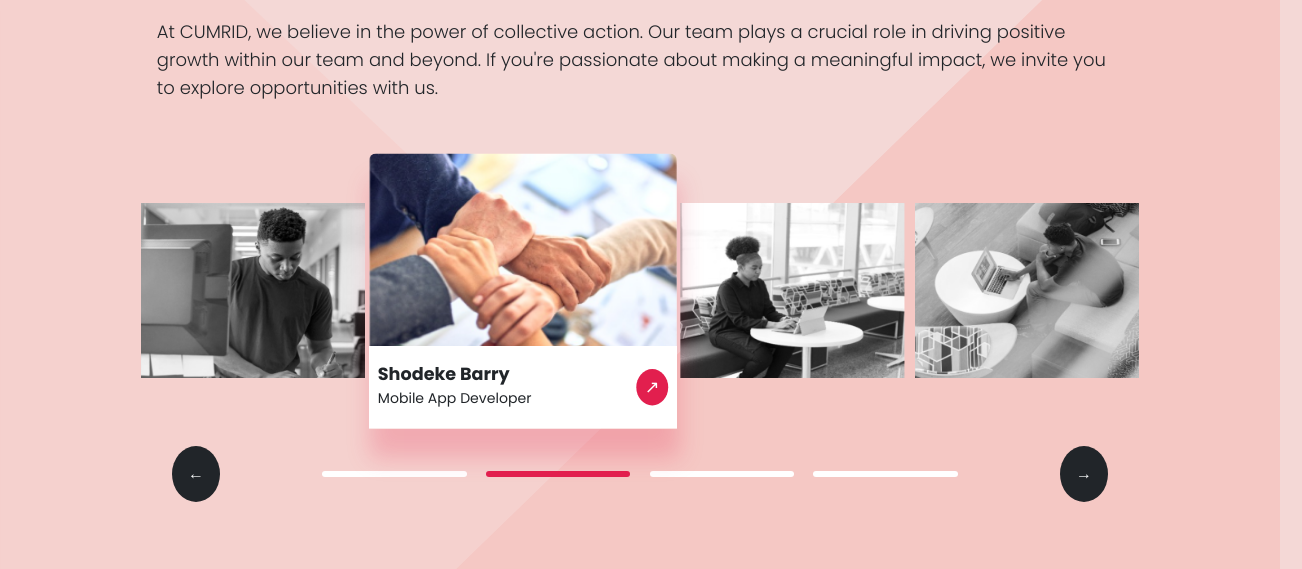
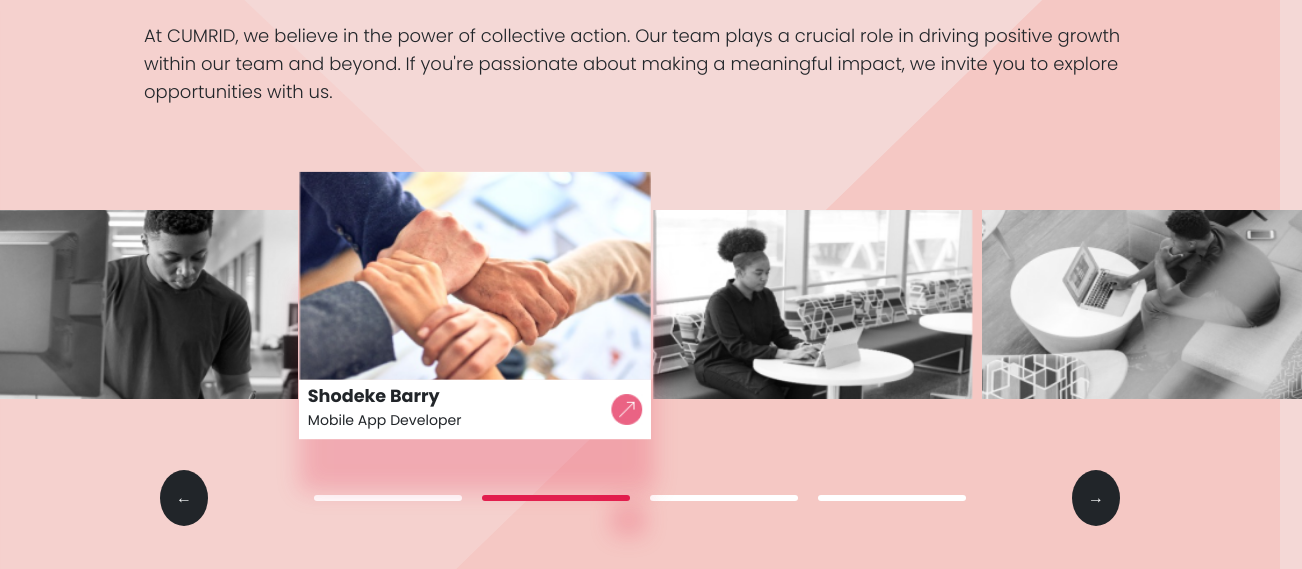
Before and after one commit to Bedmate/web-page, a website: page career-page.html in a window 1280 px wide. Shown: the part 231-800 px from the top of the page, 1302 px wide, since content can reach past the window. Drawn offline with nearby package versions, Linux system fonts and the light colour scheme.

Commit message:
career_image_edited

```diff
--- a/career-page.html
+++ b/career-page.html
@@ -34,11 +34,11 @@
           width: 80%;
       }
       .imageContainer{
-        width: 20%;
-        max-width: 280px;
+        width: 30%;
+        max-width: 320px;
         min-width: 220px;
         flex-shrink: 0;
-        height:250px;
+        height:270px;
         margin: 0 .3rem;
 
 
@@ -60,20 +60,21 @@
 
        .name_role{
       display: none;
+      height: 20%;
 
       }
       .name_role > a{
-        background-color: #e21f4e;
-        color: white;
         border-radius: 50%;
-        padding: .3rem .5rem;
 
+      }
+      .name_role a img{
+      object-fit: scale-down;
+      filter: contrast(100px);
       }
 
       .currentSelectedTeam{
         transform: scale(1.1);
         filter: grayscale(0);
-        box-shadow: 2px 26px 20px 1px #e21f4c37;
         z-index: 50;
 
         margin: 0 .8rem;
@@ -89,8 +90,9 @@
 
       }
       .currentSelectedTeam img{
-        border-top-left-radius: .4rem;
-        border-top-right-radius: .4rem;
+
+        box-shadow: 2px 100px 20px 1px #e21f4c37;
+
       }
 
       .currentTeamPosition{
@@ -204,6 +206,7 @@
         }
 
       @media (max-width: 650px){
+
             .Join_our_Team{
           width: 100%;
              }
@@ -244,6 +247,8 @@
             overflow: hidden;
             min-height: 280px;
             position: relative;
+            width: 95%;
+            margin: auto;
           }
           .team_mobile > div{
             width: 100%;
@@ -252,6 +257,8 @@
             left: 0;
             display: flex;
             transition: all 1s;
+            margin: auto;
+
 
           }
 
@@ -270,9 +277,37 @@
 
       }
 
+      .name_role > a img{
+        object-fit: contain;
+
+        width: 30px;
+        height: 30px;
+      }
+
       }
 
       @media (max-width: 992px) {
+        .imageContainer{
+        width: 20%;
+        max-width: 320px;
+        min-width: 150px;
+        flex-shrink: 0;
+        height:270px;
+        margin: 0 .7rem;
+
+
+        /* filter: grayscale(100%); */
+        /* transition: all 1s; */
+
+      }
+
+      .imageContainer img{
+        height: 70%;
+        width: 100%;
+        object-fit: cover;
+
+
+      }
         .card {
           margin: 2rem;
           padding: 0 1rem;
@@ -375,7 +410,7 @@
       </div>
     </div>
 
-    <div class="page-wrap lg:px-20 p-3 lg:py-5">
+    <div class="page-wrap   lg:py-5">
       <nav
         class="nav bg-mainPink flex items-center justify-between lg:py-5 py-3 px-8 rounded-full "
       >
@@ -461,8 +496,8 @@
         </p>
       </div>
 
-      <div style="height: auto; position: relative;    max-width: auto; align-items: center;"
-        class="deskTopTeam mx-auto w-[90%]   items-center justify-center  "
+      <div style="height: auto; position: relative;    max-width: 100%; align-items: center; "
+        class="deskTopTeam mx-auto w-[100%]   items-center justify-center  "
       >
         <div class=" flex flex-col items-center justify-center imageContainer ">
           <img
@@ -477,7 +512,7 @@
             </div>
 
             <a href="" class="   ">
-              ↗
+              <img src="./Assets/fluent-mdl2_go.jpg" alt="">
             </a>
           </div>
         </div>
@@ -494,8 +529,8 @@
               <small class="text-[.3rem] font-extralight">Mobile App Developer</small>
             </div>
 
-            <a href="" class="   bg-[#e21f4e]">
-              ↗
+            <a href="" class="   ">
+              <img src="./Assets/fluent-mdl2_go.jpg" alt="">
             </a>
           </div>
         </div>
@@ -512,8 +547,8 @@
               <small class="text-[.3rem] font-extralight">Mobile App Developer</small>
             </div>
 
-            <a href="" class="   bg-[#e21f4e]">
-              ↗
+            <a href="" class="   ">
+              <img src="./Assets/fluent-mdl2_go.jpg" alt="">
             </a>
           </div>
         </div>
@@ -530,8 +565,8 @@
               <small class="text-[.3rem] font-extralight">Mobile App Developer</small>
             </div>
 
-            <a href="" class="   bg-[#e21f4e]">
-              ↗
+            <a href="" class="   ">
+              <img src="./Assets/fluent-mdl2_go.jpg" alt="">
             </a>
           </div>
         </div>
@@ -554,7 +589,7 @@
             </div>
 
             <a href="" class="   ">
-              ↗
+              <img src="./Assets/fluent-mdl2_go.jpg" alt="">
             </a>
           </div>
 
@@ -577,7 +612,7 @@
             </div>
 
             <a href="" class="   ">
-              ↗
+              <img src="./Assets/fluent-mdl2_go.jpg" alt="">
             </a>
           </div>
 
@@ -600,7 +635,7 @@
             </div>
 
             <a href="" class="   ">
-              ↗
+              <img src="./Assets/fluent-mdl2_go.jpg" alt="">
             </a>
           </div>
 
@@ -623,7 +658,7 @@
             </div>
 
             <a href="" class="   ">
-              ↗
+              <img src="./Assets/fluent-mdl2_go.jpg" alt="">
             </a>
           </div>
 
--- a/index.js
+++ b/index.js
@@ -59,7 +59,7 @@ all_position.forEach((pos, i) => {
 function sliderFxn(){
 
   team_mobile.forEach((pos, i) => {
-    pos.style.transform = `translateX(${100 * (i -position)}%)`
+    pos.style.transform = `translateX(${100 * (i -position) }%)`
   })
 
 
```
Also changed, not shown: Assets/arrowUp.jpg (added), Assets/fluent-mdl2_go.jpg (added), apply.js (deleted), career_nodeJs.html (deleted).
